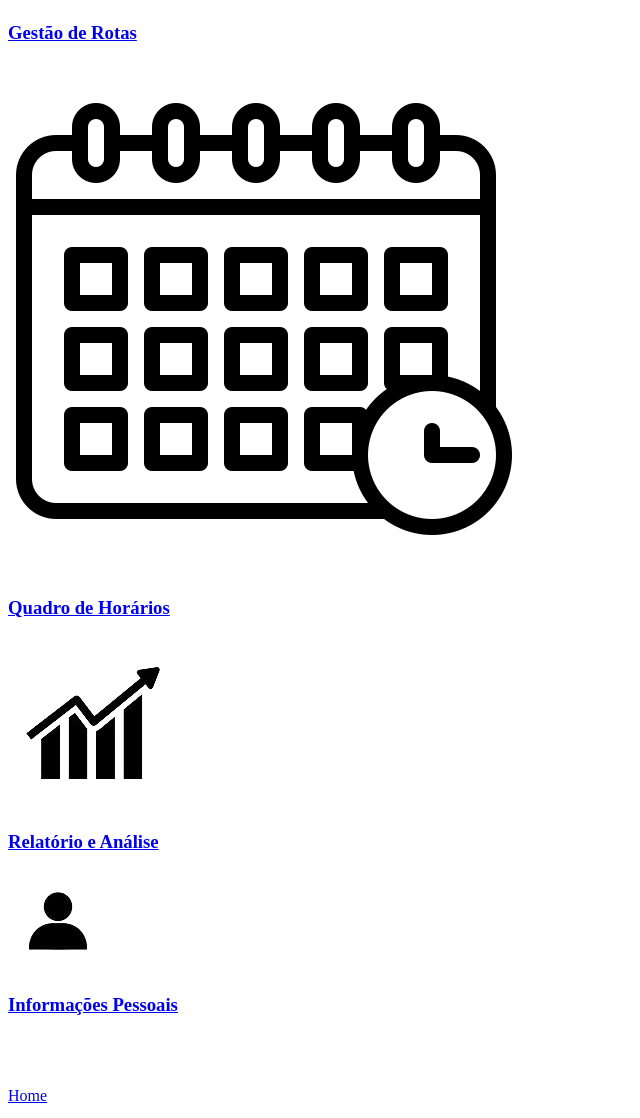
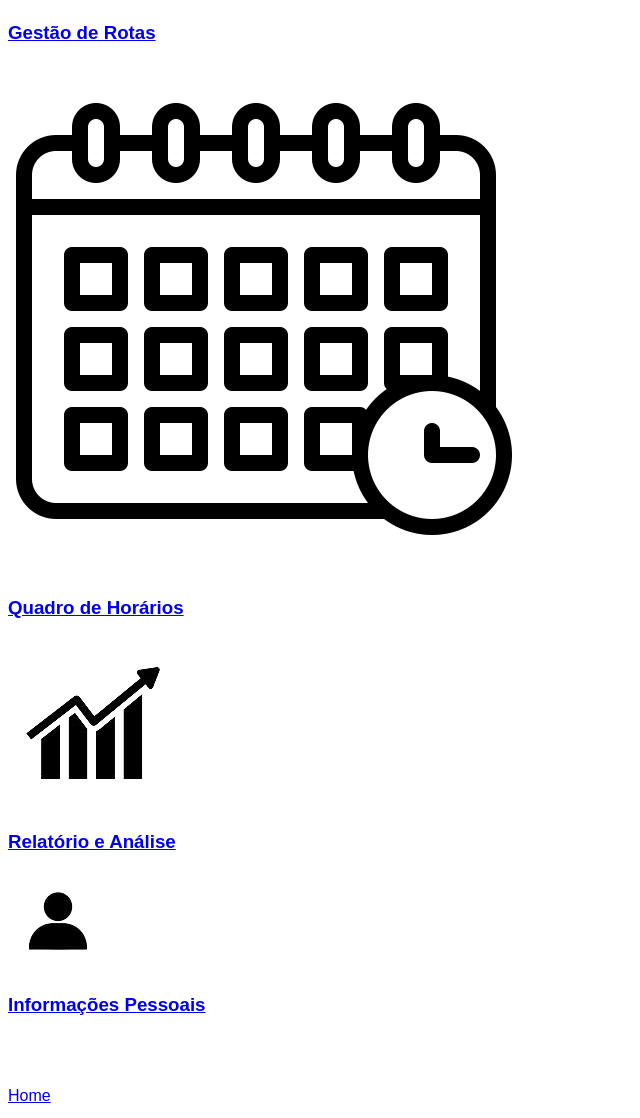
Before and after one commit to vitorbinhotti/Mockup, a PHP site: page /entrar.html in a window 1280 px wide. Shown: the part 819-1937 px from the top of the page, without its empty margins (0-640 px from the left). Run offline with PHP 8.4, Linux system fonts and the light colour scheme.

Commit message:
update - arrumando fonte

```diff
--- a/entrar.css
+++ b/entrar.css
@@ -1,3 +1,7 @@
+body {
+    font-family: open-sans, sans-serif;
+}
+
 @media screen and (max-width: 480px) {More actions
     body {
         margin: 0;
```
